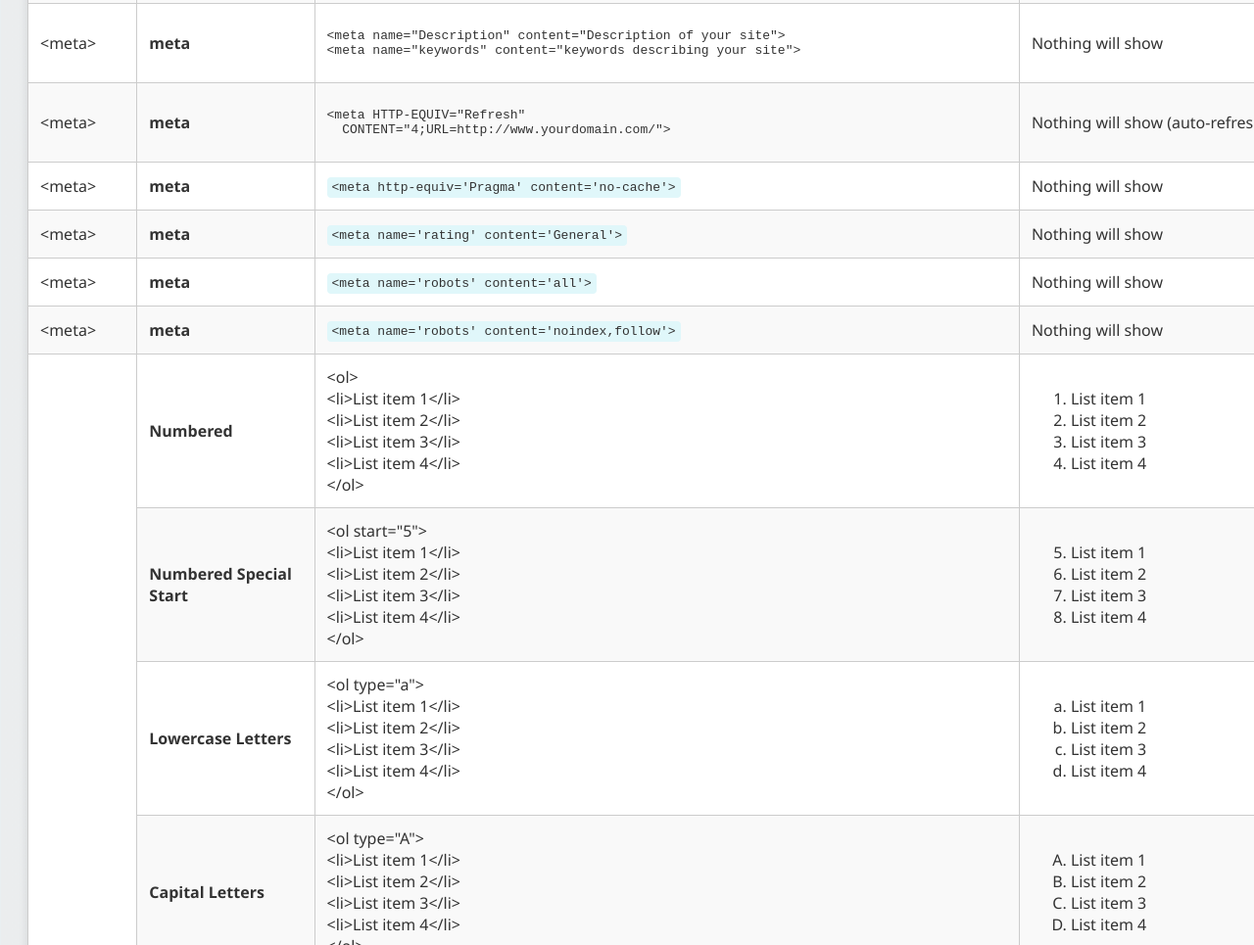
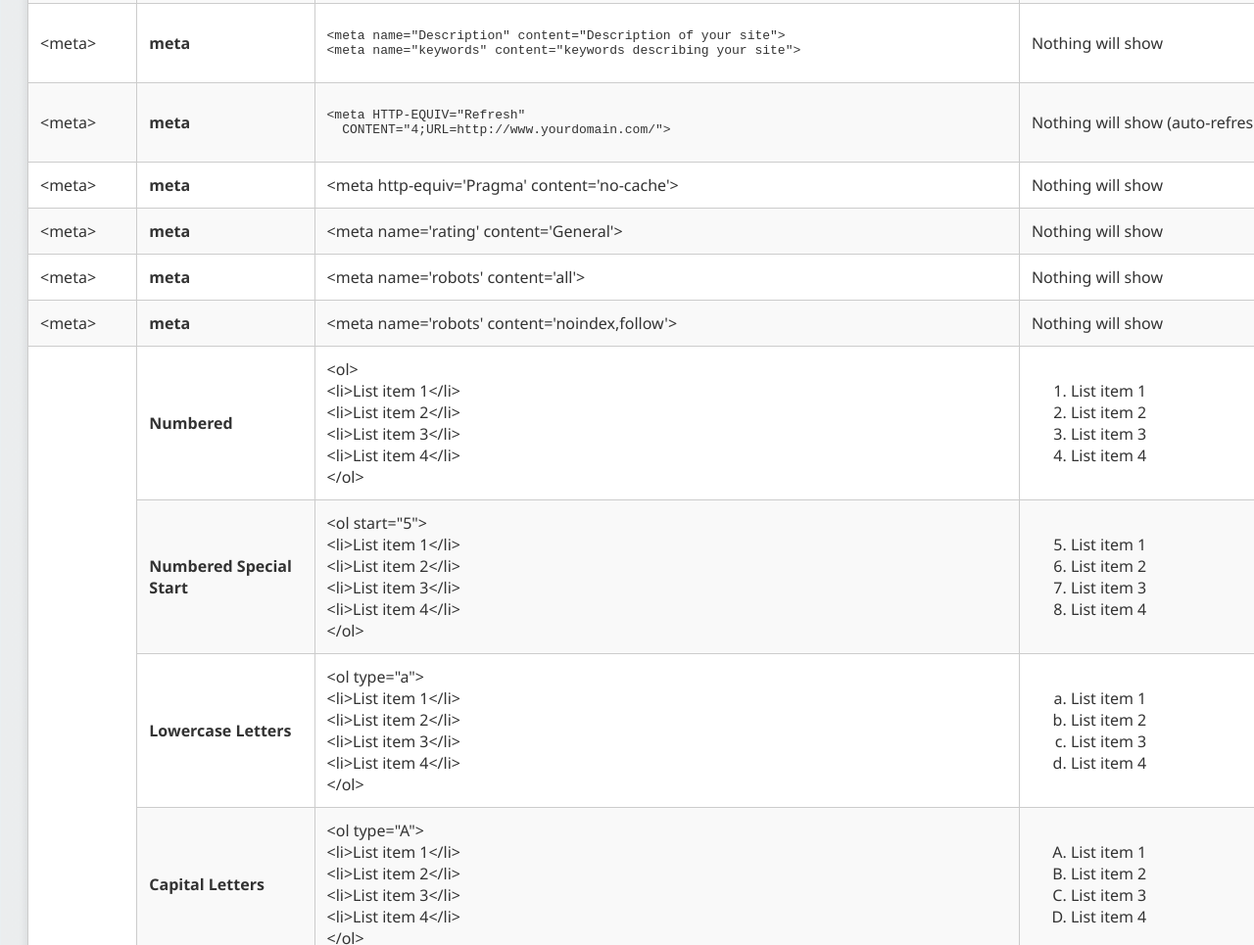
Before and after one commit to NAHLA-NM/newweb, a plain HTML site: page main_page.html in a window 1280 px wide. Shown: the part 4964-5929 px from the top of the page at 98% size. Drawn offline with Linux system fonts and the light colour scheme.

Commit message:
Update main_page.html

```diff
--- a/main_page.html
+++ b/main_page.html
@@ -208,14 +208,6 @@
     <td>&lt;font face="Times New Roman" size="+3" color="#ff0000"&gt;Example &lt;/font&gt;</td>
     <td><b><font face="Times New Roman" size="+3" color="#ff0000">Example</font>>Example</font></b></td>
 </tr>
-
-
-
-
-
-
-
-
  <tr>
         <td>&lt;form&gt;</td>
         <td><b>form</b></td>
@@ -649,25 +641,25 @@ Example 2:
         <tr>
             <td>&lt;meta&gt;</td>
             <td><b>meta</b></td>
-            <td><code>&lt;meta http-equiv='Pragma' content='no-cache'&gt;</code></td>
+            <td>&lt;meta http-equiv='Pragma' content='no-cache'&gt;</td>
             <td>Nothing will show</td>
         </tr>
         <tr>
             <td>&lt;meta&gt;</td>
             <td><b>meta</b></td>
-            <td><code>&lt;meta name='rating' content='General'&gt;</code></td>
+            <td>&lt;meta name='rating' content='General'&gt;</td>
             <td>Nothing will show</td>
         </tr>
         <tr>
             <td>&lt;meta&gt;</td>
              <td><b>meta</b></td>
-            <td><code>&lt;meta name='robots' content='all'&gt;</code></td>
+            <td>&lt;meta name='robots' content='all'&gt;</td>
             <td>Nothing will show</td>
         </tr>
         <tr>
             <td>&lt;meta&gt;</td>
             <td><b>meta</b></td>
-            <td><code>&lt;meta name='robots' content='noindex,follow'&gt;</code></td>
+            <td>&lt;meta name='robots' content='noindex,follow'&gt;</td>
             <td>Nothing will show</td>
         </tr>
 
@@ -948,12 +940,6 @@ of the paragraph tag.
             <td>&lt;strike&gt;Example&lt;/strike&gt;</td>
             <td><strike>Example</strike></td>
         </tr>
-
-
-
-
-
-
         <tr>
             <td>&lt;strong&gt;</td>
             <td><b>strong emphasis</b></td>
```
